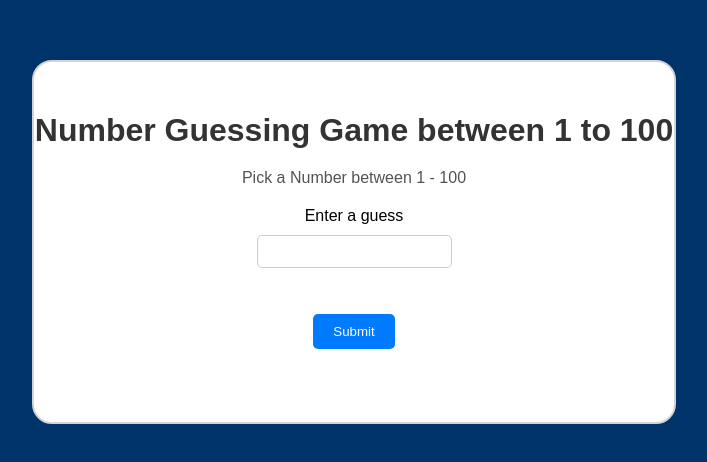
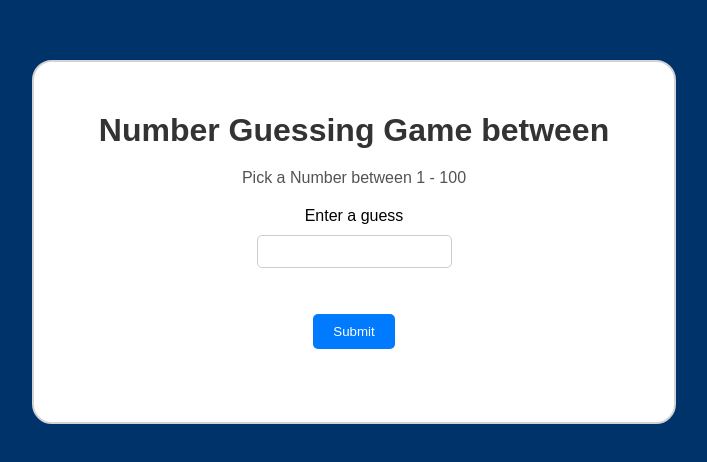
Before and after one commit to HG3182/Number_Guessing_Game, a plain HTML site: page index.html in a window 1280 px wide. Shown: the part 158-620 px from the top of the page, without its empty margins (286-993 px from the left). Drawn offline with Linux system fonts and the light colour scheme.

Commit message:
Update index.html
back to original

```diff
--- a/index.html
+++ b/index.html
@@ -8,7 +8,7 @@
 </head>
 <body>
     <div class="container">
-        <h1>Number Guessing Game between 1 to 100</h1>
+        <h1>Number Guessing Game between</h1>
         <p>Pick a Number between 1 - 100</p>
         <label for="guessfield">Enter a guess</label>
         <input type="text" id="guessfield"><br>
```
